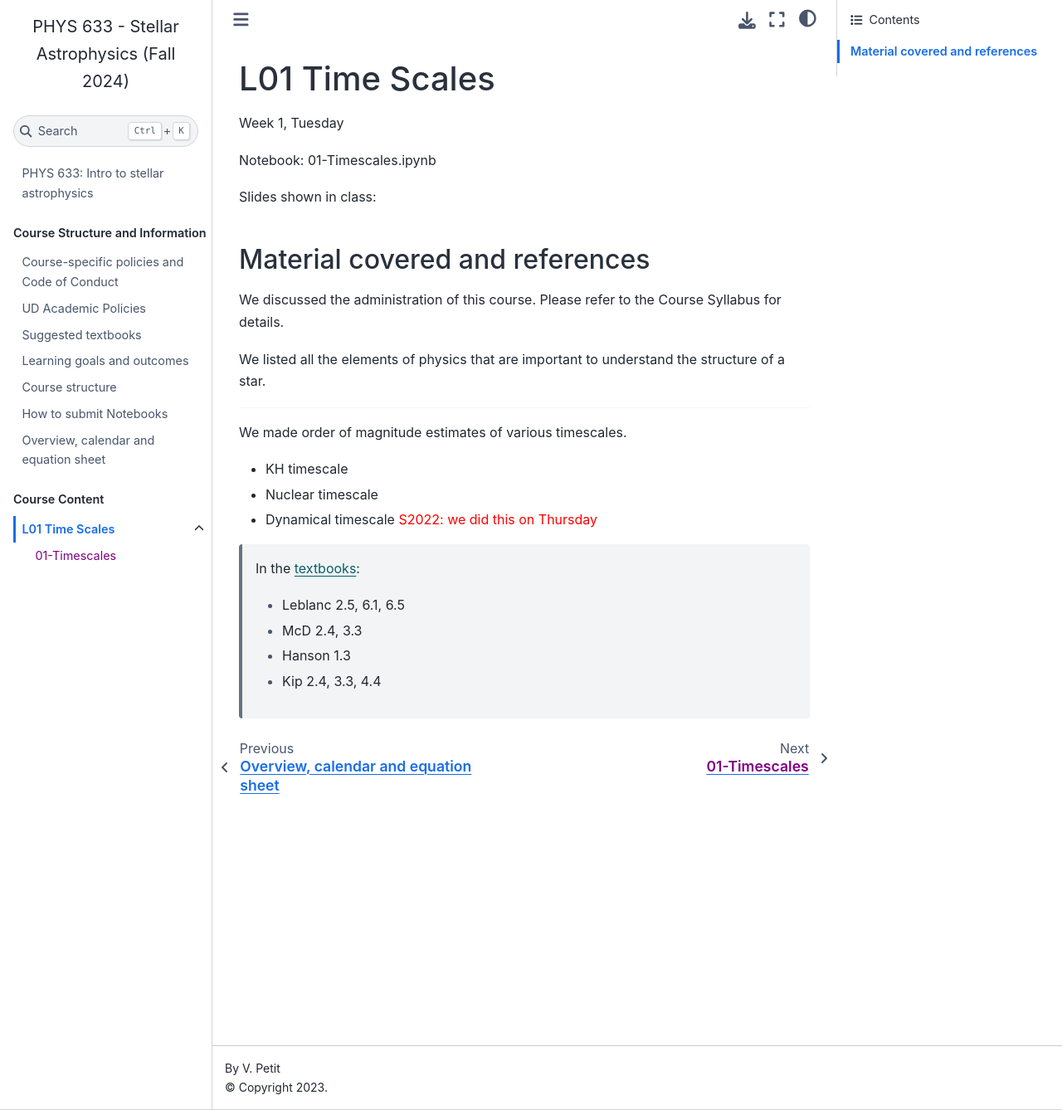
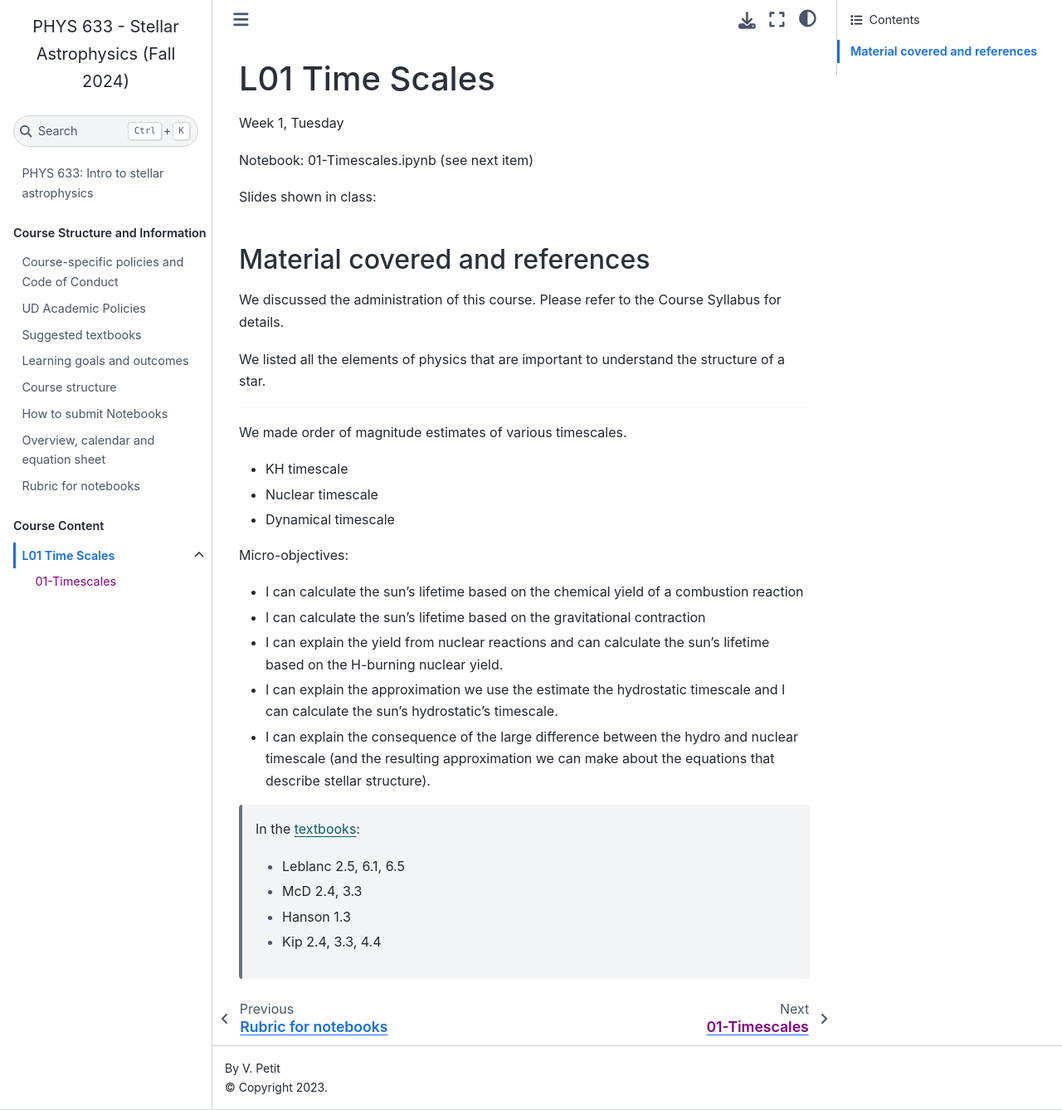
Before and after one commit to veropetit/PHYS633-F2024, a Jupyter Book: the page built from Book/L01-TimeScales/README.md, in a window 1280 px wide and 1338 px high. Shown: the whole window at 83% size. Built offline with Jupyter Book 1.0.4 settings and Sphinx 7.4.7 and the Sphinx Book theme 1.1.4, drawn with Linux system fonts in a browser that asks for light colours.

Commit message:
Update calendar and rubric

```diff
--- a/Book/L01-TimeScales/README.md
+++ b/Book/L01-TimeScales/README.md
@@ -2,7 +2,7 @@
 
 Week 1, Tuesday
 
-Notebook: 01-Timescales.ipynb
+Notebook: 01-Timescales.ipynb (see next item)
 
 Slides shown in class:
 
@@ -20,7 +20,15 @@ We made order of magnitude estimates of various timescales.
 
 * KH timescale
 * Nuclear timescale
-* Dynamical timescale <font color="red">S2022: we did this on Thursday</font>
+* Dynamical timescale
+
+Micro-objectives:
+- I can calculate the sun’s lifetime based on the chemical yield of a combustion reaction
+- I can calculate the sun’s lifetime based on the gravitational contraction
+- I can explain the yield from nuclear reactions and can calculate the sun’s lifetime based on the H-burning nuclear yield.
+- I can explain the approximation we use the estimate the hydrostatic timescale and I can calculate the sun’s hydrostatic’s timescale.
+- I can explain the consequence of the large difference between the hydro and nuclear timescale (and the resulting approximation we can make about the equations that describe stellar structure).
+
 
 > In the [textbooks](../textbooks.md):
 >
--- a/Book/_toc.yml
+++ b/Book/_toc.yml
@@ -13,6 +13,7 @@ parts:
     - file: CourseInformation/CourseStructure.md
     - file: CourseInformation/NotebookSubmission.ipynb
     - file: CourseInformation/Calendar.md
+    - file: CourseInformation/NotebookRubric.md
   - caption: Course Content
     chapters:
     - file: L01-TimeScales/README.md
```
Also changed, not shown: Book/CourseInformation/Calendar.md (+13 -0 lines), Book/CourseInformation/NotebookRubric.md (added, +27 -0 lines).
